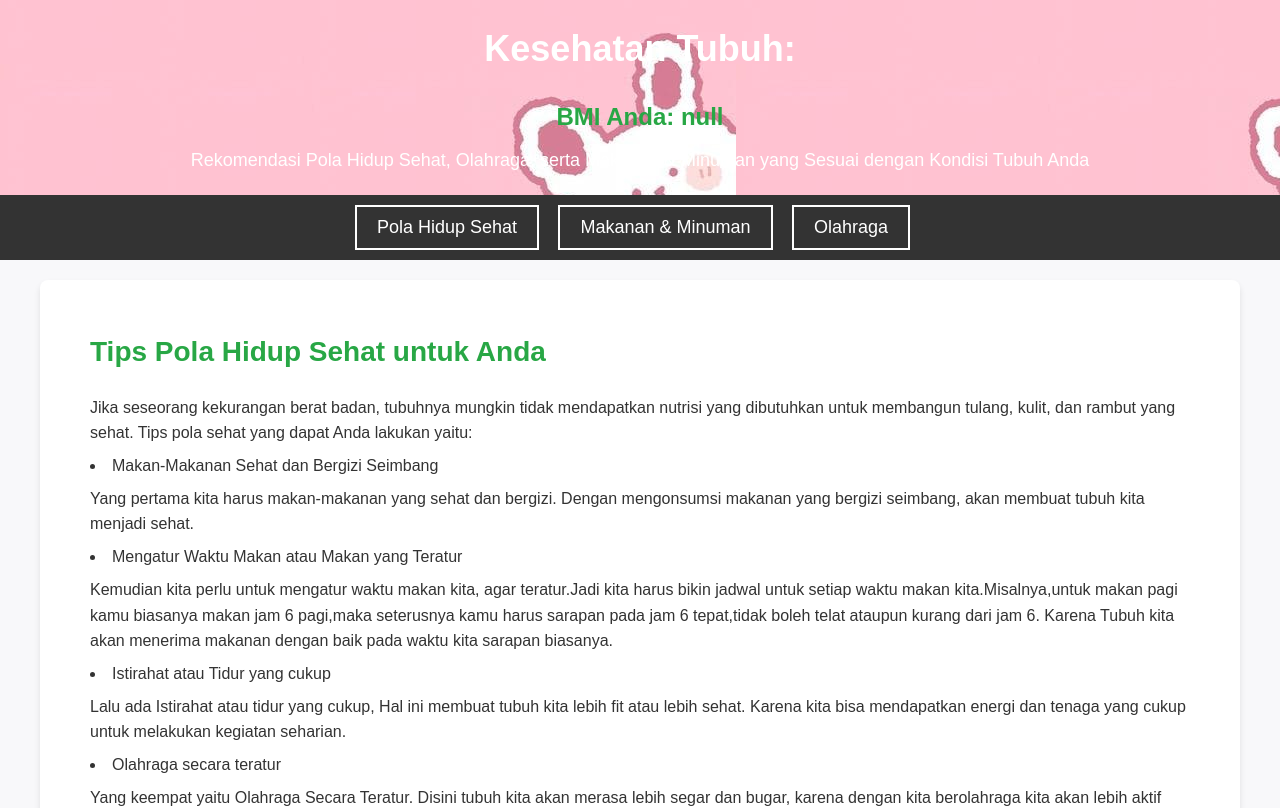
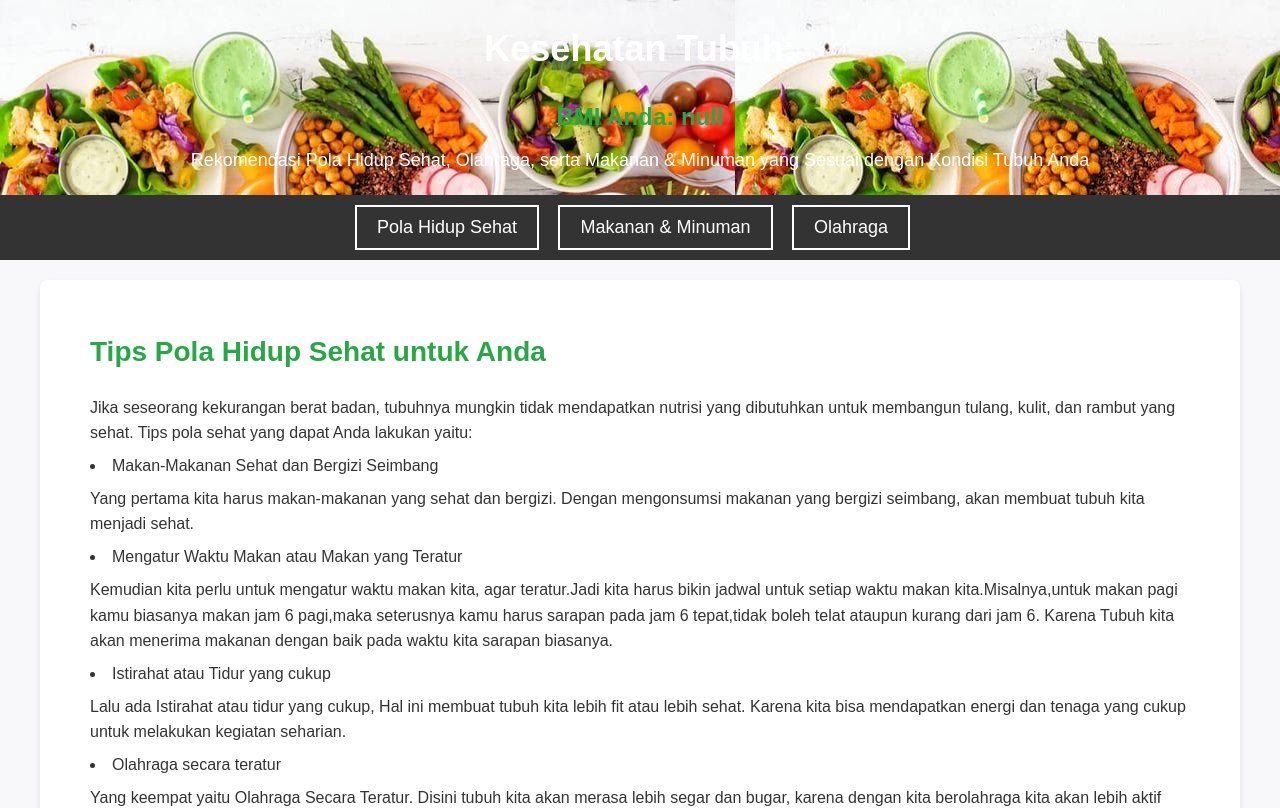
Before and after one commit to SMADABASEHAT/kesehatan, a plain HTML site: page kurus.html in a window 1280 px wide. Shown: the top 808 px of the page. Drawn offline with Linux system fonts and the light colour scheme.

Commit message:
makanansehat

```diff
--- a/kurus.html
+++ b/kurus.html
@@ -23,7 +23,7 @@
 
         header {
             /* background-color: #8c44bd; */
-            background-image: url("wallpaper.jpeg");
+            background-image: url("makanansehat.jpeg");
             color: white;
             text-align: center;
             padding: 20px;
```
Also changed, not shown: makanansehat.jpeg (added).
